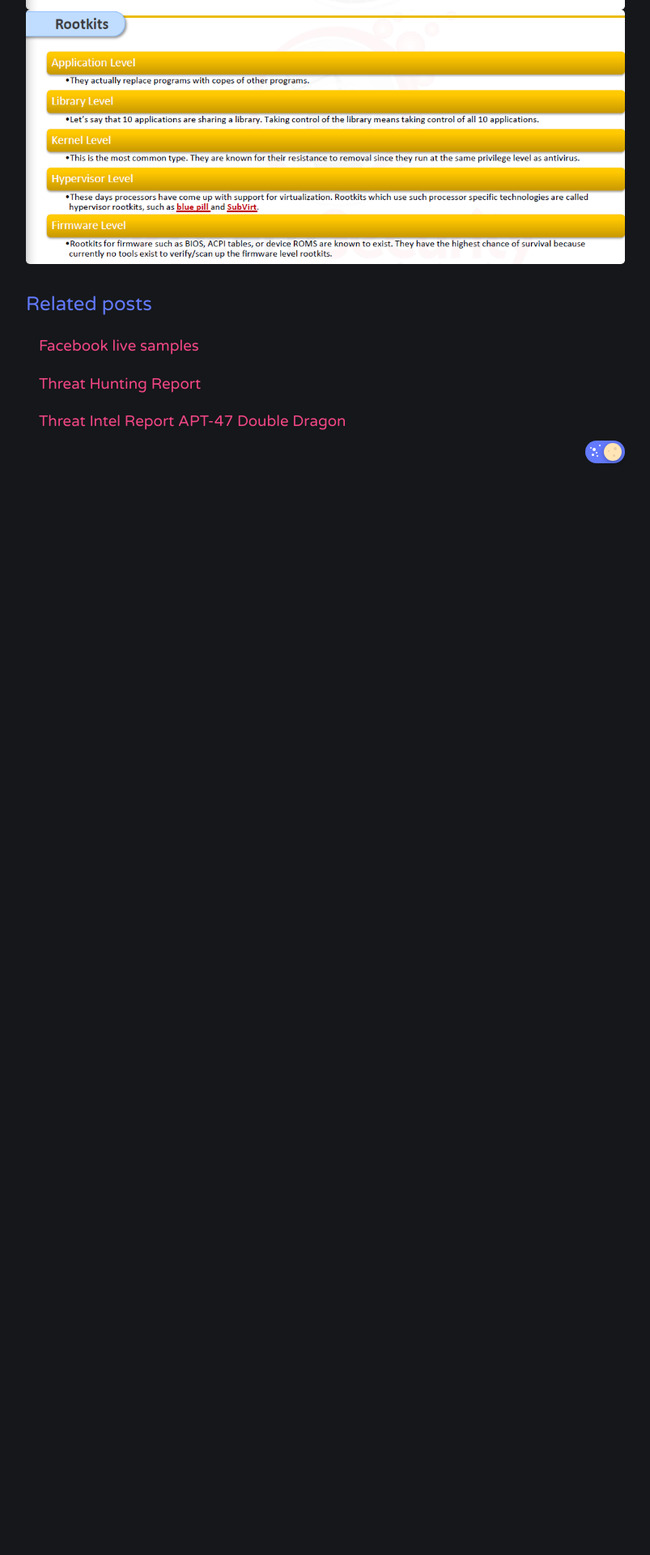
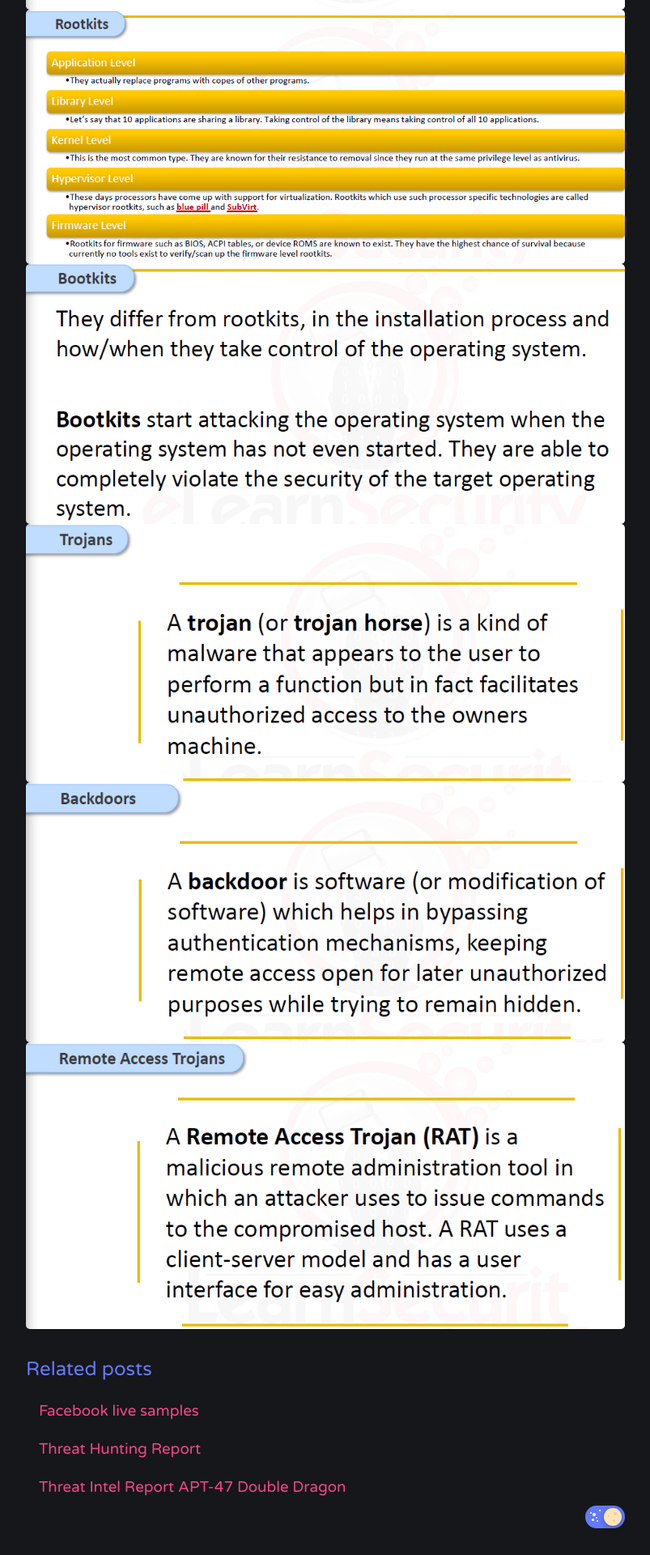
Before and after one commit to Rayferrufino/Rayferrufino.github.io, a Jekyll site: the page built from _posts/2021-01-05-Malware-Classification-and-Delivery.md, in a window 1280 px wide. Shown: the part 2585-4505 px from the top of the page at 81% size, without its empty margins (238-1041 px from the left). Built offline with Jekyll 4.4.1, drawn with Linux system fonts in a browser that asks for light colours; comment, search, counter and statistics services are not loaded; before the commit the page ends 3190 px from its top, so only the background shows below that.

Commit message:
Update 2021-01-05-Malware-Classification-and-Delivery.md

```diff
--- a/_posts/2021-01-05-Malware-Classification-and-Delivery.md
+++ b/_posts/2021-01-05-Malware-Classification-and-Delivery.md
@@ -14,3 +14,7 @@ tags:
 ![alt text](https://Rayferrufino.github.io/assets/th6.png "Logo Title Text 1")
 ![alt text](https://Rayferrufino.github.io/assets/th7.png "Logo Title Text 1")
 ![alt text](https://Rayferrufino.github.io/assets/th8.png "Logo Title Text 1")
+![alt text](https://Rayferrufino.github.io/assets/th9.png "Logo Title Text 1")
+![alt text](https://Rayferrufino.github.io/assets/th10.png "Logo Title Text 1")
+![alt text](https://Rayferrufino.github.io/assets/th11.png "Logo Title Text 1")
+![alt text](https://Rayferrufino.github.io/assets/th12.png "Logo Title Text 1")
```
